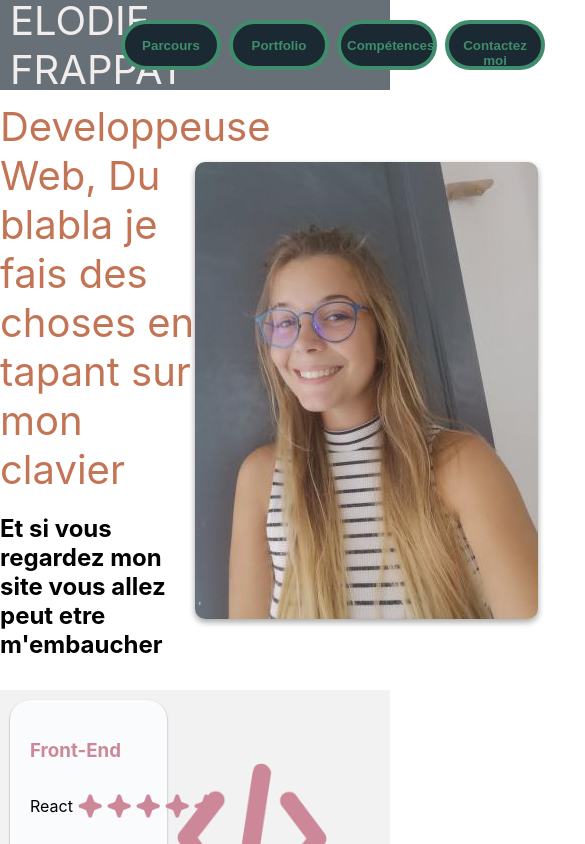
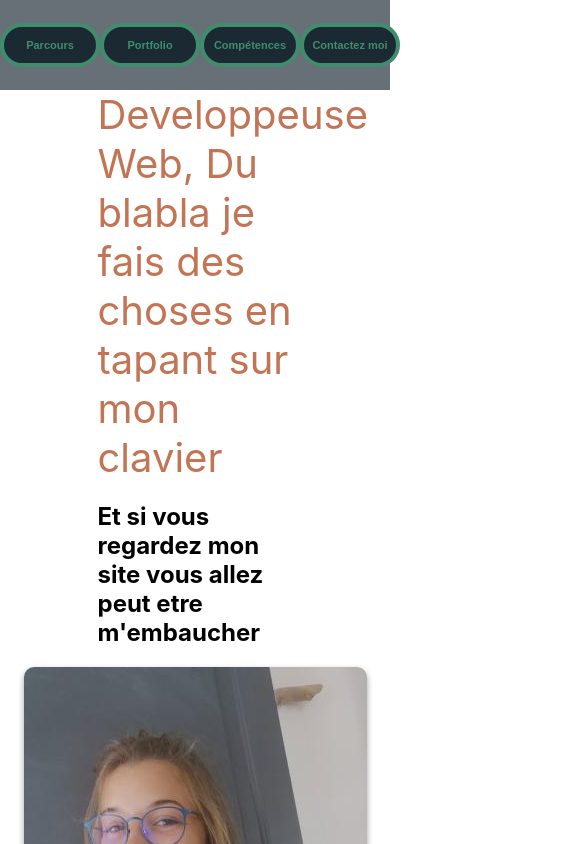
Before and after one commit to Zubiik/curiculum_vitae, a React (Create React App) app: page / in a window 390 px wide. Shown: the top 844 px of the page, 585 px wide, since content can reach past the window. Built offline with nearby package versions, Linux system fonts and the light colour scheme.

Commit message:
feat: media query for phone

```diff
--- a/src/Contact/styled.js
+++ b/src/Contact/styled.js
@@ -3,6 +3,10 @@ import Box from "../component/Box";
 
 export const Container = styled.div`
   display: flex;
+  @media all and (max-width: 480px) {
+    display: flex;
+    flex-direction: column;
+  }
 `;
 export const BoxCustom = styled(Box)`
   width: 200px;
--- a/src/Header/styled.js
+++ b/src/Header/styled.js
@@ -7,7 +7,10 @@ export const Container = styled.div`
   align-items: center;
   width: 100%;
   min-height: 600px;
-  /* border:1px red solid; */
+  @media all and (max-width: 480px) {
+    display: flex;
+    flex-direction: column;
+  }
 `;
 export const TextContainer = styled.div`
   display: flex;
--- a/src/HomePage/styled.js
+++ b/src/HomePage/styled.js
@@ -6,4 +6,5 @@ export const Container = styled.div`
   justify-content: center;
   align-items:center;
   padding-top: 90px;
+
 `;
--- a/src/Navigation/styled.js
+++ b/src/Navigation/styled.js
@@ -10,15 +10,27 @@ export const Container = styled.div`
   position: fixed;
   top: 0px;
   z-index: 1;
+  @media all and (max-width: 480px) {
+    display: flex;
+    flex-direction: column;
+    align-items: center;
+    justify-content: center;
+  }
 `;
-export const TextCustom = styled.p`
+export const TextCustom = styled.span`
   padding-left: 10px;
   color: ${({ theme }) => theme.lightColors.isabeline};
+  @media all and (max-width: 480px) {
+    display: none;
+  }
 `;
 export const ButtonsSection = styled.div`
   width: 80%;
   display: flex;
   justify-content: space-around;
+  @media all and (max-width: 480px) {
+    width: 100%;
+  }
 `;
 
 export const TitleCustom = styled.div`
--- a/src/Portfolio/styled.js
+++ b/src/Portfolio/styled.js
@@ -3,6 +3,9 @@ import styled from "@emotion/styled";
 export const Container = styled.section`
   display: flex;
   flex-direction: column;
+  @media all and (max-width: 480px) {
+    width: 80%;
+  }
 `;
 export const SectionContainer = styled.div``;
 export const RightSectionContainer = styled.div``;
@@ -10,10 +13,18 @@ export const SectionShadowContainer = styled.div`
   display: flex;
   padding: 10px;
   box-shadow: rgba(100, 100, 111, 0.2) 0px 7px 29px 0px;
+  @media all and (max-width: 480px) {
+    display: flex;
+    flex-direction: column;
+  }
 `;
 export const SectionWithoutShadowContainer = styled.div`
   display: flex;
   padding: 10px;
+  @media all and (max-width: 480px) {
+    display: flex;
+    flex-direction: column;
+  }
 `;
 
 export const LeftTextSection = styled.p`
@@ -23,6 +34,9 @@ export const LeftTextSection = styled.p`
 export const RightTextSection = styled.p`
   padding-right: 10px;
   text-align: right;
+  @media all and (max-width: 480px) {
+    text-align: left;
+  }
 `;
 
 export const ImgCustom = styled.img`
--- a/src/Skills/styled.js
+++ b/src/Skills/styled.js
@@ -24,7 +24,6 @@ export const Container = styled.div`
   width: 100%;
   background-color: #f2f2f2;
   box-shadow: rgba(0, 0, 0, 0.35) 0px 15px 10px -15px;
-
 `;
 export const BoxContainer = styled.div`
   width: 30%;
@@ -35,6 +34,10 @@ export const BoxContainer = styled.div`
   margin: 10px;
   border-radius: 20px;
   background: ${({ theme }) => theme.lightColors.lightWhite};
+  @media all and (max-width: 480px) {
+    width: 100%;
+  }
+
 `;
 
 export const StarsContainer = styled.div`
@@ -66,6 +69,9 @@ export const ImageCustom = styled.img`
   :hover {
     animation: ${bounce} 1s ease;
   }
+  @media all and (max-width: 480px) {
+    display: none;
+  }
 `;
 
 export const ImageAndBoxCustom = styled.div`
--- a/src/Studies/index.js
+++ b/src/Studies/index.js
@@ -1,13 +1,13 @@
 import React from "react";
 import Box from "../component/Box";
-import { Container, ParcoursContainer } from "./styled";
+import { Container, ParcoursContainer, ImageCustom } from "./styled";
 import figmaImage from "../images/ex.png";
 
 function Studies() {
   return (
     <Container>
       <ParcoursContainer >
-        <img src={figmaImage} alt="i" />
+        <ImageCustom src={figmaImage} alt="i" />
         <Box>
           <p>
             Where does it come from? Contrary to popular belief, Lorem Ipsum is
--- a/src/Studies/styled.js
+++ b/src/Studies/styled.js
@@ -11,6 +11,12 @@ export const ParcoursContainer = styled.div`
   display: flex;
   justify-content: center;
   align-items: center;
-
+  @media all and (max-width: 480px) {
+    width: 100%;
+  }
 `;
-export const ImageContainer = styled.img``;
+export const ImageCustom = styled.img`
+  @media all and (max-width: 480px) {
+    display: none;
+  }
+`;
--- /dev/null
+++ b/src/breakPoint.js
@@ -0,0 +1,5 @@
+const sizes = {
+    mobileS: '320px',
+    tablet: '768px',
+    laptop: '1024px',
+  };
--- a/src/component/Button/styled.js
+++ b/src/component/Button/styled.js
@@ -16,4 +16,8 @@ export const CustomButton = styled.button`
     color: ${({ theme }) => theme.colors.gunMetal};
     background-color: ${({ theme }) => theme.colors.emerald};
   }
+  @media all and (max-width: 480px) {
+    font-size: 11px;
+    margin: 0;
+  }
 `;
```
